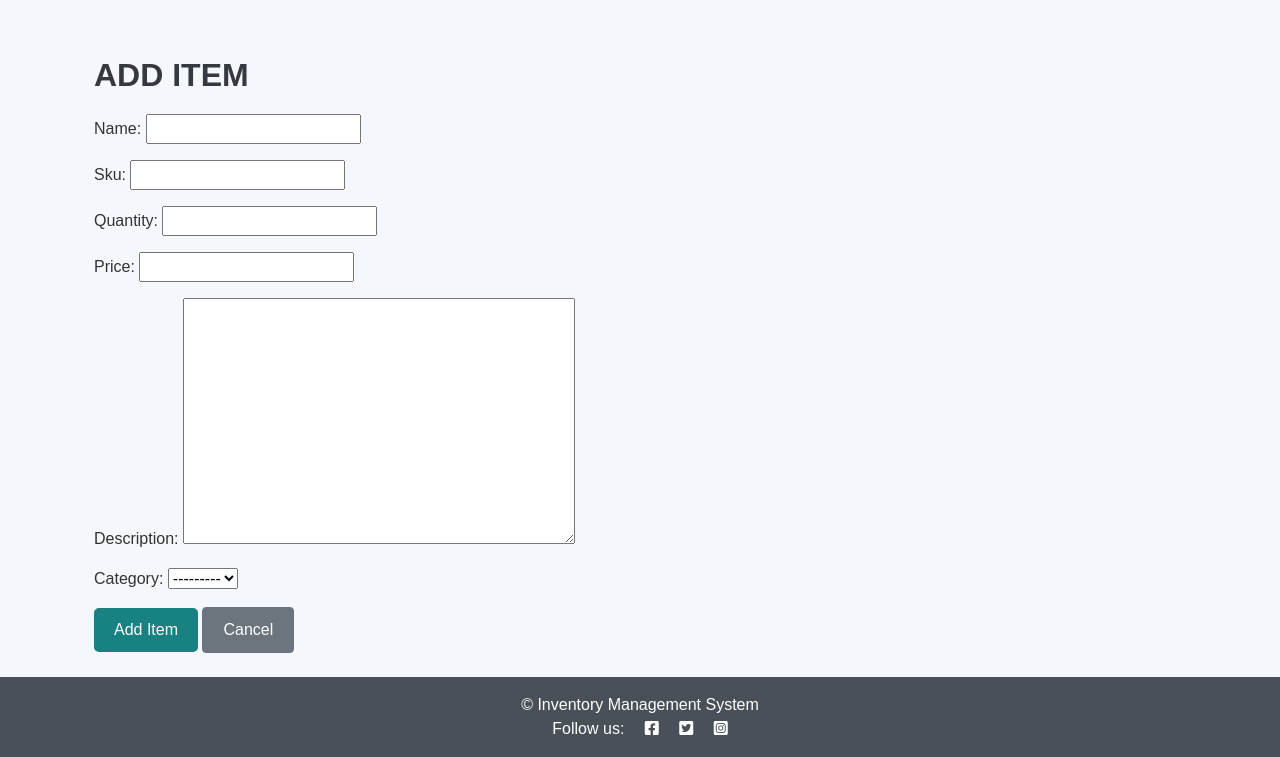
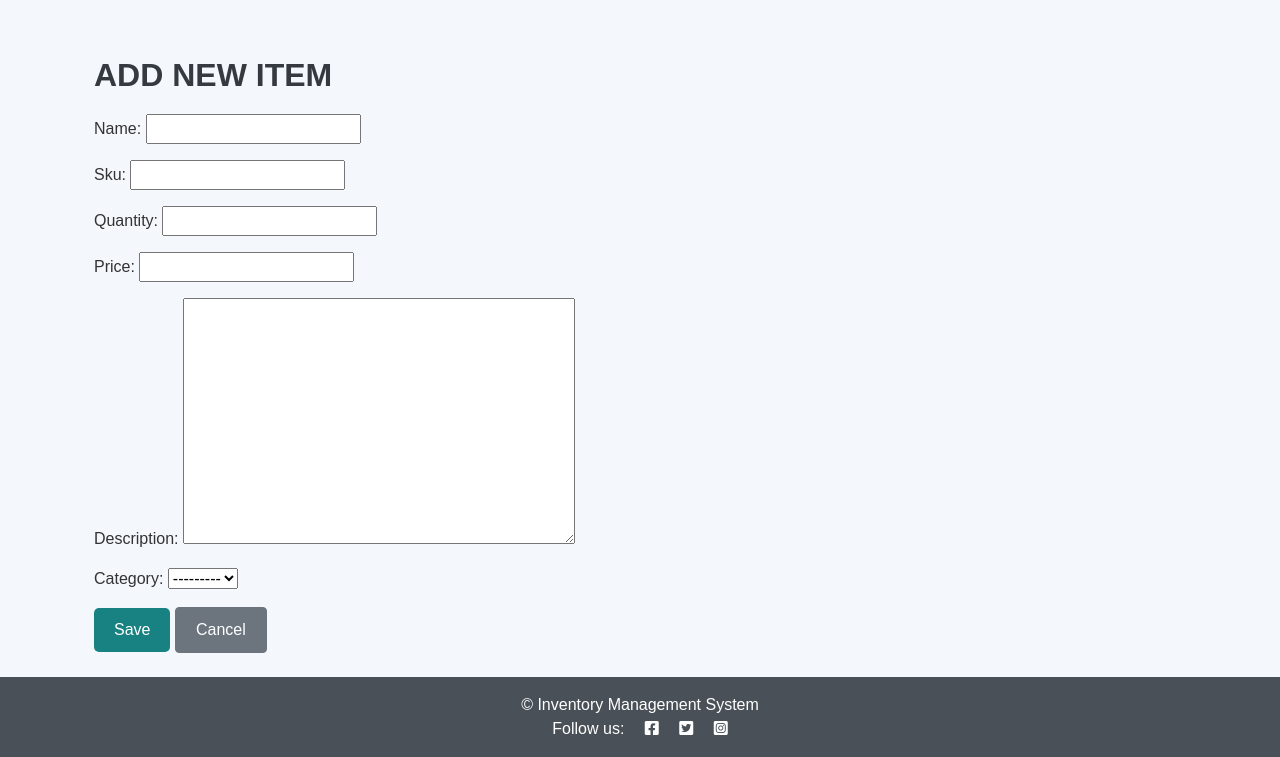
Before and after one commit to KatVolkova/inventory-management-system, a Django app: page /add-item/ in a window 1280 px wide. Shown: the part 62-819 px from the top of the page. Run offline with Django 4.2, Linux system fonts and the light colour scheme; data that the repository does not hold is empty; some libraries are stand-ins or nearby versions.

Commit message:
Use item form for both adding and editing items and remove redundant html files

```diff
--- a/inventory/templates/inventory/add_item.html
+++ /dev/null
@@ -1,13 +0,0 @@
-{% extends "base.html" %}
-
-{% block content %}
-<div class="container mt-4">
-    <h2>Add Item</h2>
-    <form method="post">
-        {% csrf_token %}
-        {{ form.as_p }}
-        <button type="submit" class="btn btn-primary" aria-label="Add Item">Add Item</button>
-        <a href="{% url 'items-list' %}" class="btn btn-secondary">Cancel</a>
-    </form>
-</div>
-{% endblock %}
--- a/inventory/templates/inventory/item_form.html
+++ b/inventory/templates/inventory/item_form.html
@@ -2,7 +2,7 @@
 
 {% block content %}
 <div class="container mt-4">
-    <h2>{{ item.name if item else "Add New Item" }}</h2>
+    <h2>{% if item %}Edit Item: {{ item.name }}{% else %}Add New Item{% endif %}</h2>
     <form method="post">
         {% csrf_token %}
         {{ form.as_p }}
--- a/inventory/views.py
+++ b/inventory/views.py
@@ -42,7 +42,7 @@
     def get(self, request, pk):
         item = get_object_or_404(Item, pk=pk)
         form = ItemForm(instance=item)
-        return render(request, "inventory/item_edit.html", {"form": form, "item": item})
+        return render(request, "inventory/item_form.html", {"form": form, "item": item})
 
 
     def post(self, request, pk):
@@ -52,7 +52,7 @@
             form.save()
             messages.success(request, "Item updated successfully!")
             return HttpResponseRedirect(reverse("item-detail", args=[pk]))
-        return render(request, "inventory/item_edit.html", {"form": form, "item": item})
+        return render(request, "inventory/item_form.html", {"form": form, "item": item})
 
 
 
@@ -160,10 +160,10 @@
         if form.is_valid():
             form.save()
             messages.success(request, "Item added successfully!")
-            return redirect("home")
+            return redirect("items-list")
     else:
         form = ItemForm()
-    return render(request, "inventory/add_item.html", {"form": form})
+    return render(request, "inventory/item_form.html", {"form": form})
 
 def stock_report(request):
     # Group items by category and calculate all metrics
```
Also changed, not shown: inventory/templates/inventory/item_edit.html (deleted, +0 -13 lines).
